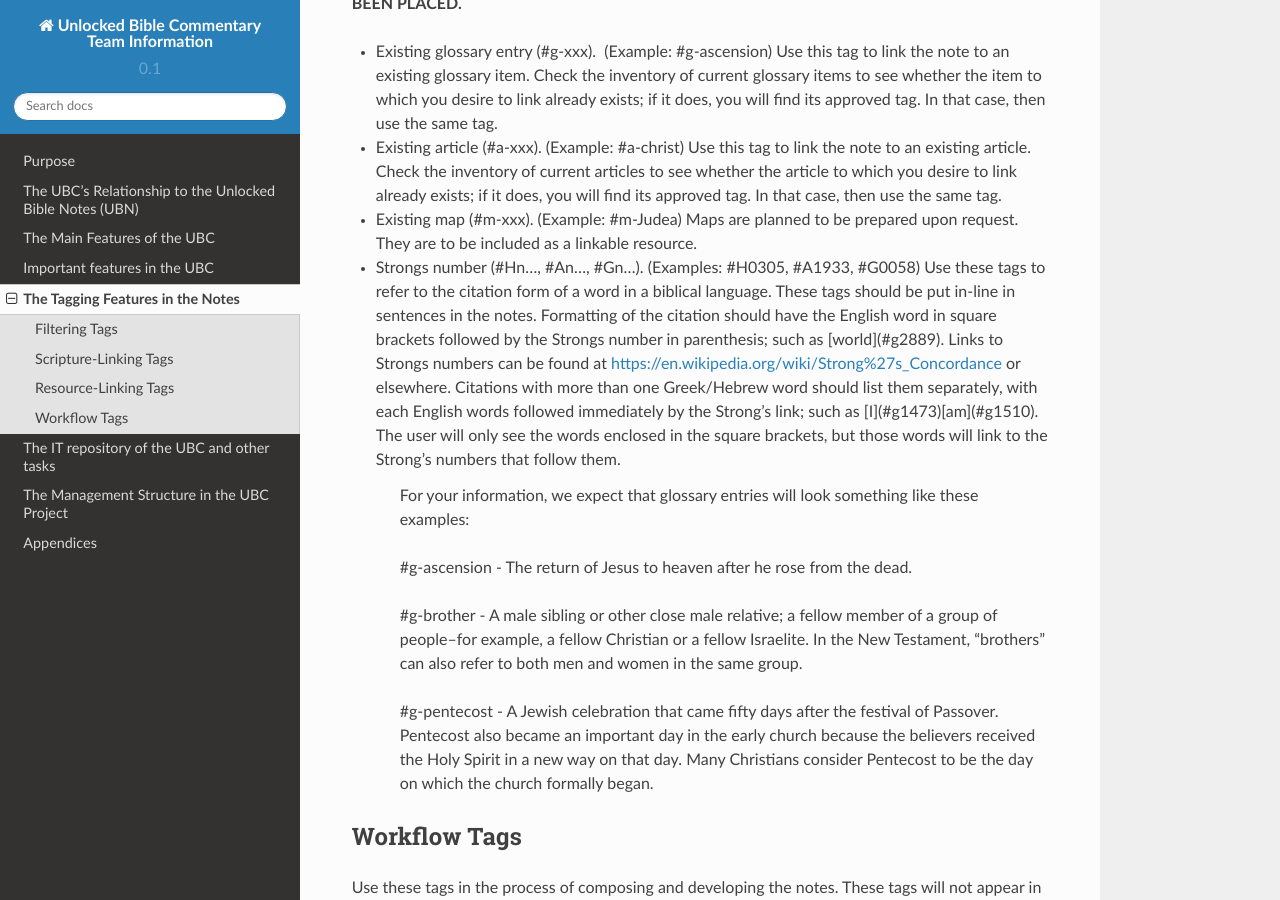
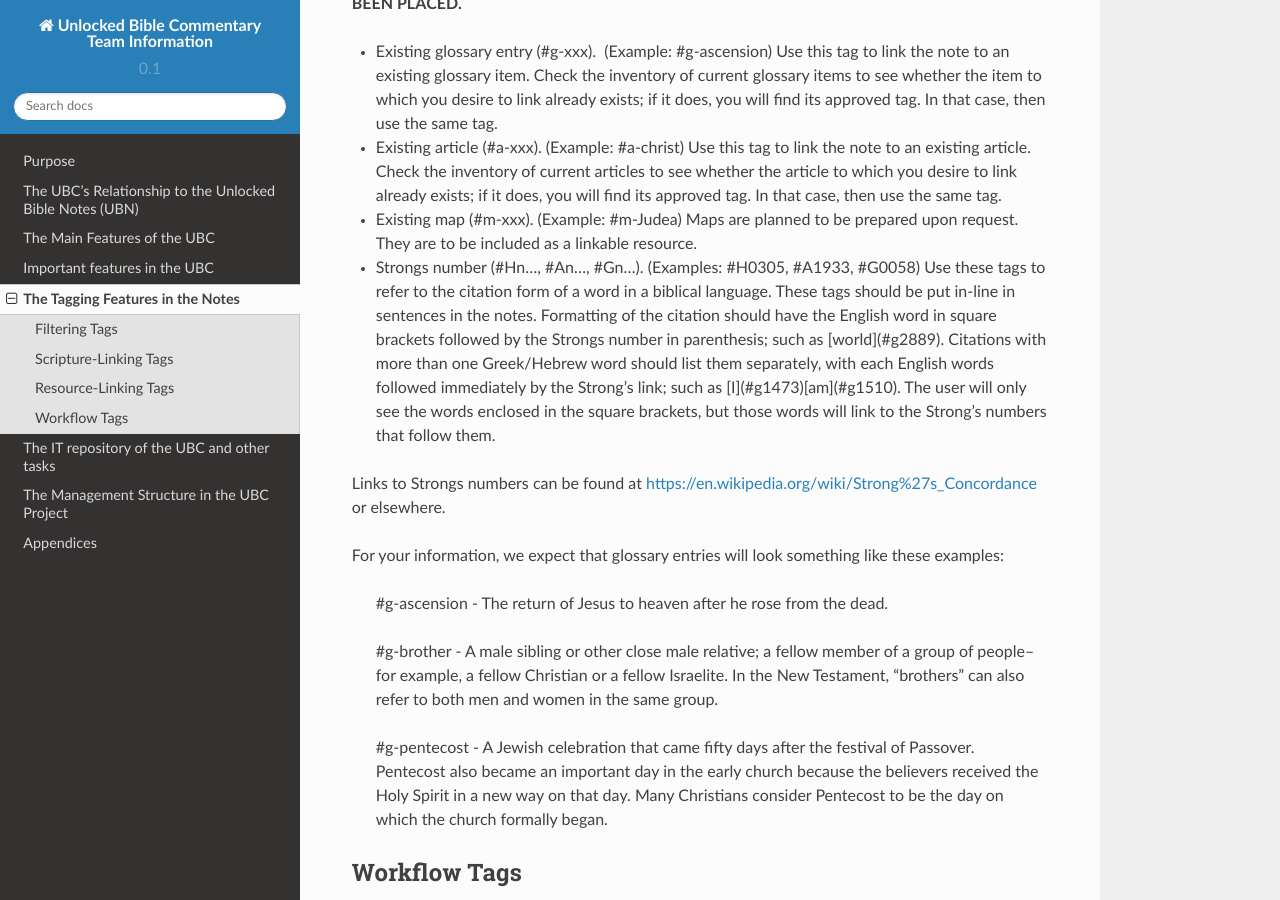
Before and after one commit to unfoldingWord-dev/Unlocked-Bible-Commentary-Info, a Sphinx documentation site: the page built from docs/tagging.rst, in a window 1280 px wide and 900 px high, scrolled down 1872 px. Built offline with Sphinx 7.4.7 and the Read the Docs theme 2.0.0, drawn with Linux system fonts in a browser that asks for light colours.

```diff
--- a/docs/tagging.rst
+++ b/docs/tagging.rst
@@ -49,10 +49,10 @@ These tags allow the writer to link notes to other project resources, i.e., glos
 - Existing glossary entry (#g-xxx).  (Example: #g-ascension) Use this tag to link the note to an existing glossary item. Check the inventory of current glossary items to see whether the item to which you desire to link already exists; if it does, you will find its approved tag. In that case, then use the same tag.
 - Existing article (#a-xxx). (Example: #a-christ) Use this tag to link the note to an existing article. Check the inventory of current articles to see whether the article to which you desire to link already exists; if it does, you will find its approved tag. In that case, then use the same tag.
 - Existing map (#m-xxx). (Example: #m-Judea) Maps are planned to be prepared upon request. They are to be included as a linkable resource.
-- Strongs number (#Hn..., #An..., #Gn...). (Examples: #H0305, #A1933, #G0058) Use these tags to refer to the citation form of a word in a biblical language. These tags should be put in-line in sentences in the notes.  Formatting of the citation should have the English word in square brackets followed by the Strongs number in parenthesis; such as [world](#g2889). Links to Strongs numbers can be found at https://en.wikipedia.org/wiki/Strong%27s_Concordance or elsewhere. Citations with more than one Greek/Hebrew word should list them separately, with each English words followed immediately by the Strong’s link; such as [I](#g1473)[am](#g1510). The user will only see the words enclosed in the square brackets, but those words will link to the Strong’s numbers that follow them.
+- Strongs number (#Hn..., #An..., #Gn...). (Examples: #H0305, #A1933, #G0058) Use these tags to refer to the citation form of a word in a biblical language. These tags should be put in-line in sentences in the notes.  Formatting of the citation should have the English word in square brackets followed by the Strongs number in parenthesis; such as [world](#g2889).  Citations with more than one Greek/Hebrew word should list them separately, with each English words followed immediately by the Strong’s link; such as [I](#g1473)[am](#g1510). The user will only see the words enclosed in the square brackets, but those words will link to the Strong’s numbers that follow them.
+Links to Strongs numbers can be found at https://en.wikipedia.org/wiki/Strong%27s_Concordance or elsewhere.
 
-
-    For your information, we expect that glossary entries will look something like these examples:
+For your information, we expect that glossary entries will look something like these examples:
 
     #g-ascension - The return of Jesus to heaven after he rose from the dead.
 
```
